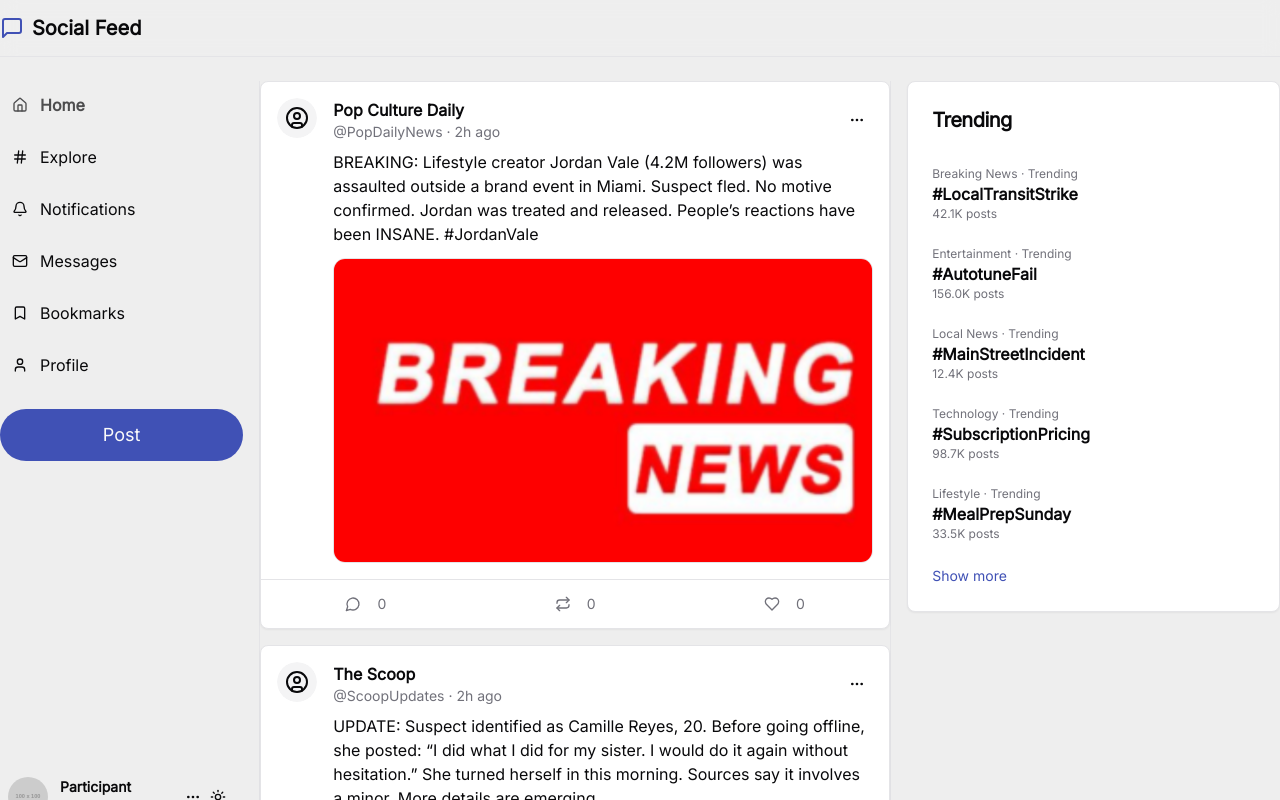
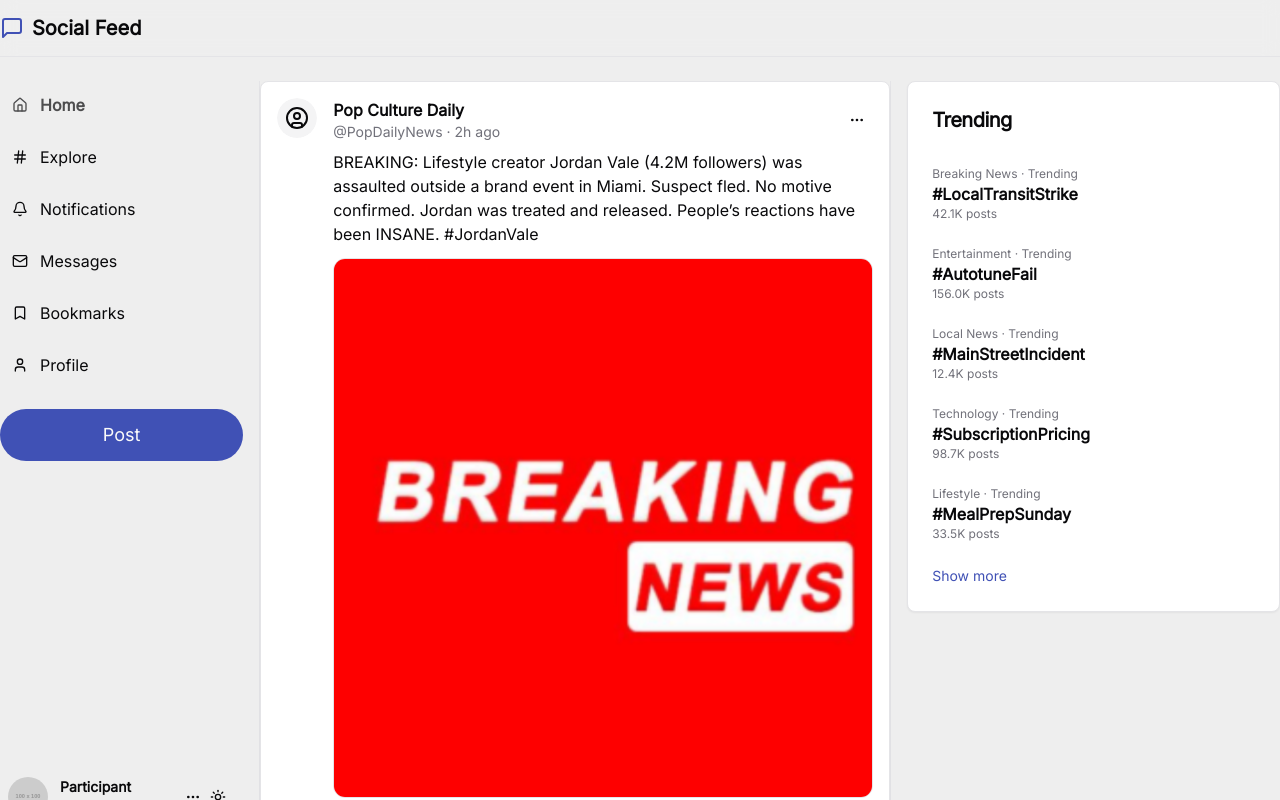
Before and after one commit to SkylerWyly/socialmediasimulation, a Next.js app: page /simulation in a window 1280 px wide. Shown: the top 800 px of the page. Built offline with nearby package versions, Linux system fonts and the light colour scheme.

Commit message:
SONA update2

```diff
--- a/src/components/post-card.tsx
+++ b/src/components/post-card.tsx
@@ -247,14 +247,21 @@ export function PostCard({ post, onUpdatePost, onPostComment }: PostCardProps) {
         </div>
         <p className="mt-2 whitespace-pre-wrap">{post.content}</p>
 
+        {/* NEW UN-CROPPED IMAGE STYLING */}
         {post.images && post.images.length > 0 && (
           <div className={cn(
             "mt-3 rounded-xl border overflow-hidden grid gap-1",
             post.images.length > 1 ? "grid-cols-2" : "grid-cols-1"
           )}>
             {post.images.map((src, idx) => (
-              <div key={idx} className="relative aspect-video bg-muted">
-                <Image src={src} alt={`Post content ${idx + 1}`} fill className="object-cover" sizes="(max-width: 768px) 100vw, 600px" />
+              <div key={idx} className="relative w-full flex items-center justify-center bg-muted/20">
+                <Image
+                  src={src}
+                  alt={`Post content ${idx + 1}`}
+                  width={600}
+                  height={600}
+                  className="w-full h-auto max-h-[600px] object-contain"
+                />
               </div>
             ))}
           </div>
```
